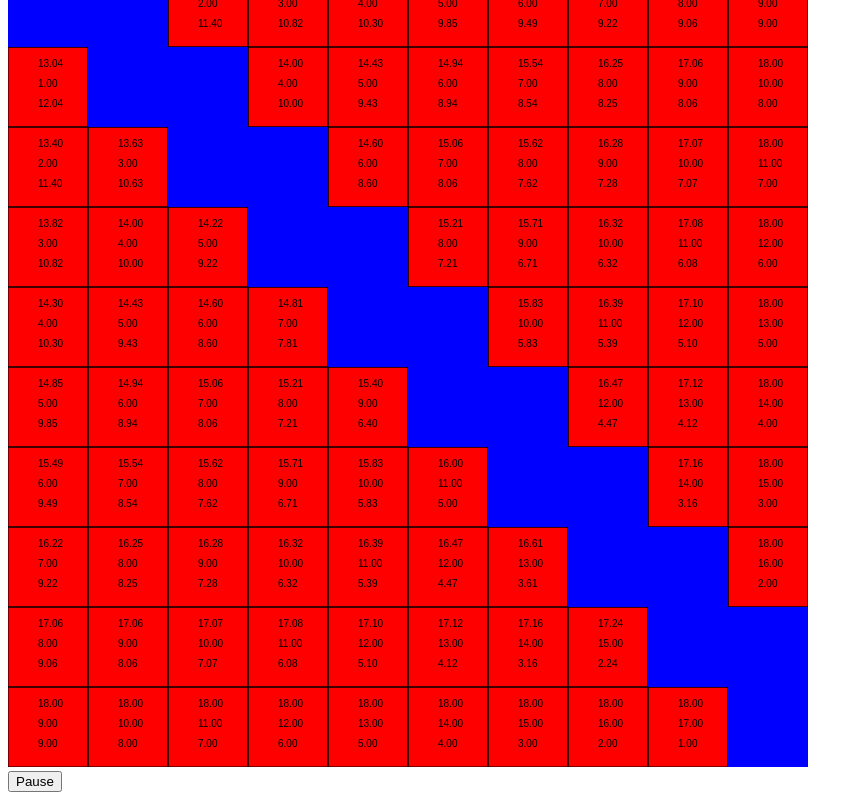
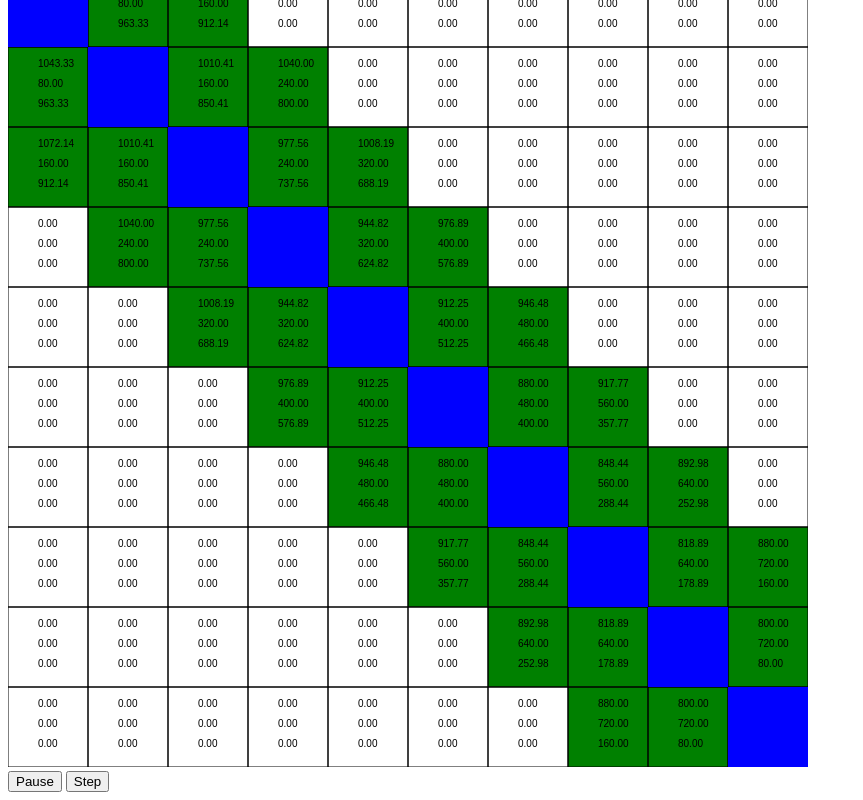
Before and after one commit to Dstobbe1234/path-finding, a plain HTML site: page index.html in a window 1280 px wide. Both pictures are taken after a click on the button "Start". Shown: the part 41-841 px from the top of the page, without its empty margins (0-863 px from the left). Drawn offline with Linux system fonts and the light colour scheme.

Commit message:
Co-authored-by: OilyPotato819 <OilyPotato819@users.noreply.github.com>

```diff
--- a/index.html
+++ b/index.html
@@ -10,6 +10,7 @@
     <canvas id="cnv"></canvas>
     <br>
     <button id="start"></button>
+    <button id="step">Step</button>
     <script src="main.js"></script>
 </body>
 </html>
--- a/main.js
+++ b/main.js
@@ -4,7 +4,7 @@ cnv.width = 800;
 cnv.height = 800;
 
 let startBtn = document.getElementById("start");
-let pauseBtn = document.getElementById("pause");
+let stepBtn = document.getElementById("step");
 
 let interval;
 let paused;
@@ -35,6 +35,10 @@ startBtn.addEventListener("click", () => {
   }
 });
 
+stepBtn.addEventListener("click", () => {
+  search();
+});
+
 let openSet = [];
 let closedSet = [];
 let walls = [];
@@ -53,7 +57,6 @@ class Cell {
     this.g = 0;
     this.h = 0;
     this.neighbours = [];
-    this.neighbours1 = [];
     this.color = "white";
     this.isWall = false;
     this.parent;
@@ -72,46 +75,33 @@ class Cell {
     ctx.fillText(texth, this.x * size + 30, this.y * size + 60);
   }
   addNeighbours() {
-    const array = grid.flat(1).map((cell) => JSON.stringify([cell.x, cell.y]));
-    const closedSetStr = closedSet.map((cell) => JSON.stringify([cell.x, cell.y]));
-    const openSetStr = openSet.map((cell) => JSON.stringify([cell.x, cell.y]));
+    const top = { col: this.x, row: this.y - 1 };
+    const bottom = { col: this.x, row: this.y + 1 };
+    const left = { col: this.x - 1, row: this.y };
+    const right = { col: this.x + 1, row: this.y };
+    const topL = { col: this.x - 1, row: this.y - 1 };
+    const topR = { col: this.x + 1, row: this.y - 1 };
+    const bottomL = { col: this.x - 1, row: this.y + 1 };
+    const bottomR = { col: this.x + 1, row: this.y + 1 };
 
-    let lneighbour = `[${this.x - 1},${this.y}]`;
-    let rneighbour = `[${this.x + 1},${this.y}]`;
-    let tneighbour = `[${this.x},${this.y - 1}]`;
-    let bneighbour = `[${this.x},${this.y + 1}]`;
+    checkNeighbour(top, this);
+    checkNeighbour(bottom, this);
+    checkNeighbour(left, this);
+    checkNeighbour(right, this);
+    checkNeighbour(topL, this);
+    checkNeighbour(topR, this);
+    checkNeighbour(bottomL, this);
+    checkNeighbour(bottomR, this);
 
-    checkNeighbour(lneighbour, this);
-    checkNeighbour(rneighbour, this);
-    checkNeighbour(tneighbour, this);
-    checkNeighbour(bneighbour, this);
+    function checkNeighbour(neighbourI, cell) {
+      if (!grid[neighbourI.col] || !grid[neighbourI.col][neighbourI.row]) return;
+      const neighbour = grid[neighbourI.col][neighbourI.row];
 
-    this.neighbours.forEach((neighbour) => {
-      grid.flat(1)[neighbour].parent = this;
-    });
-
-    function checkNeighbour(neighbour, cell) {
-      const index = array.indexOf(neighbour);
-
-      if (
-        index != -1 &&
-        !closedSetStr.includes(neighbour) &&
-        !openSetStr.includes(neighbour) &&
-        !grid.flat(1)[index].isWall
-      ) {
-        cell.neighbours.push(index);
+      if (neighbour && !closedSet.includes(neighbour) && !openSet.includes(neighbour) && !neighbour.isWall) {
+        cell.neighbours.push(neighbour);
+        neighbour.parent = cell;
       }
     }
-
-    const up = { row: this.x, col: this.y - 1 };
-    const down = { row: this.x, col: this.y + 1 };
-    const left = { row: this.x - 1, col: this.y };
-    const right = { row: this.x + 1, col: this.y };
-
-    if (grid[up.row] && grid[up.row][up.col]) this.neighbours1.push(up);
-    if (grid[down.row] && grid[down.row][down.col]) this.neighbours1.push(down);
-    if (grid[left.row] && grid[left.row][left.col]) this.neighbours1.push(left);
-    if (grid[right.row] && grid[right.row][right.col]) this.neighbours1.push(right);
   }
   makeWall() {
     this.isWall = true;
@@ -150,26 +140,24 @@ function search() {
     let current = openSet[winner];
     if (current == end) {
       let parent = current;
-      for (let i = 0; i <= current.g; i++) {
+      for (let i = 0; i <= current.g / size; i++) {
         path.push(parent);
         parent = parent.parent;
       }
-      console.log(path);
       clearInterval(interval);
       done = true;
     } else {
       current.addNeighbours();
       for (let i = 0; i < current.neighbours.length; i++) {
-        const neighbour = grid.flat(1)[current.neighbours[i]];
+        // const neighbour = grid.flat(1)[current.neighbours[i]];
 
-        const neighbourI = current.neighbours1[i];
-        const neighbour1 = grid[neighbourI.col][neighbourI.row];
+        const neighbour = current.neighbours[i];
 
         openSet.push(neighbour);
         neighbour.color = "green";
-        neighbour.h = Math.sqrt((neighbour.x - end.x) ** 2 + (neighbour.y - end.y) ** 2);
+        neighbour.h = Math.sqrt((neighbour.x * size - end.x * size) ** 2 + (neighbour.y * size - end.y * size) ** 2);
         // neighbour.h = Math.abs(end.x - neighbour.x) + Math.abs(end.y - neighbour.y);
-        neighbour.g = current.g + 1;
+        neighbour.g = current.g + size;
         neighbour.f = neighbour.g + neighbour.h;
       }
     }
```
